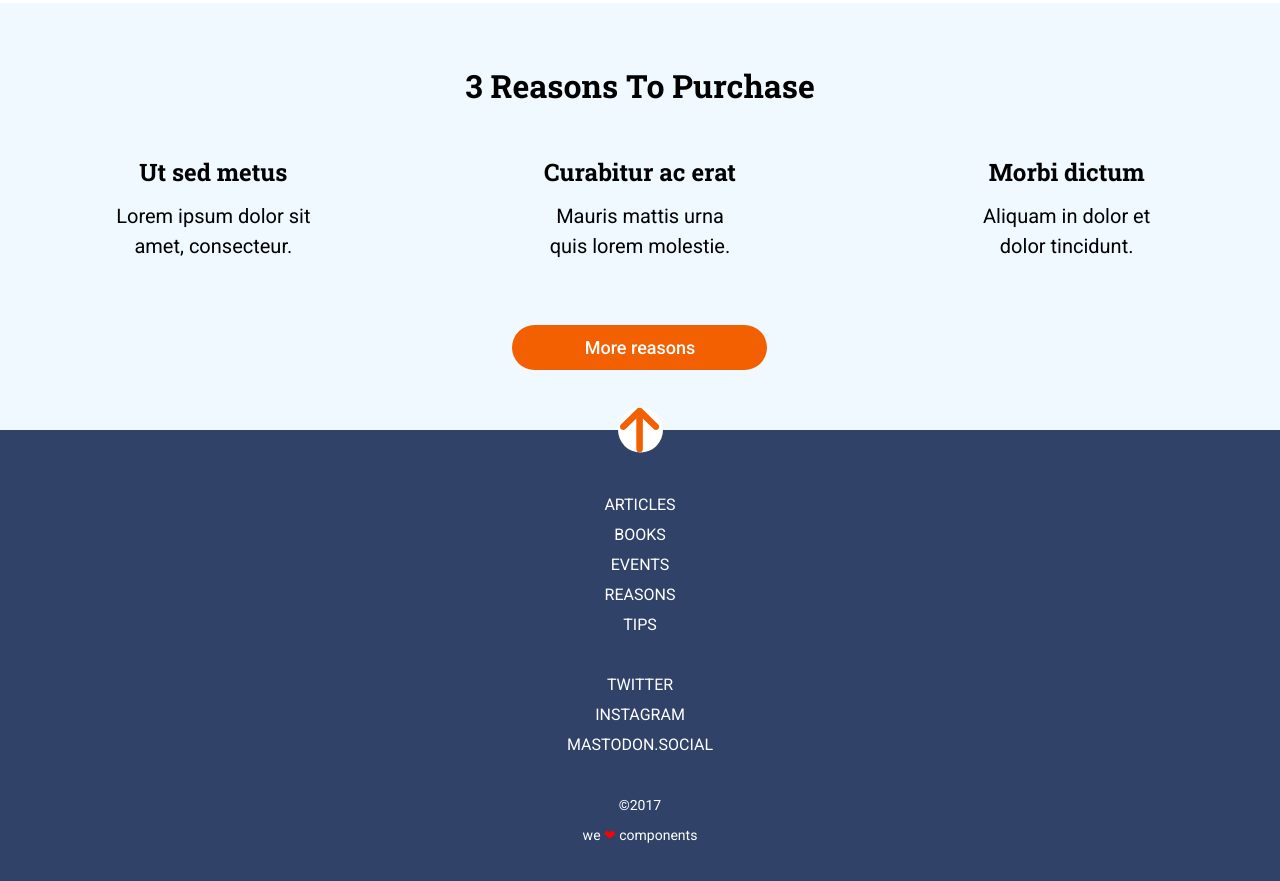
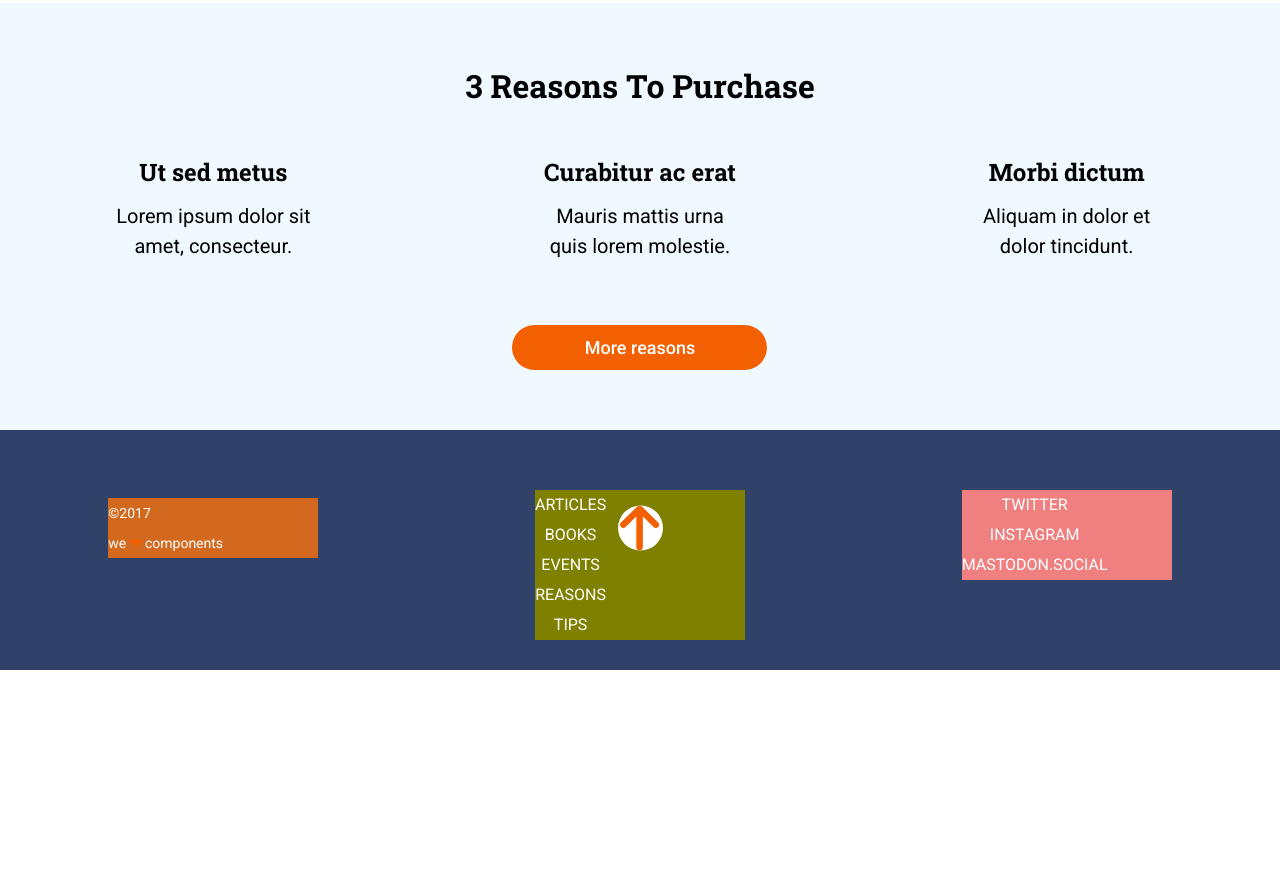
Before and after one commit to Adalab/modulo-1-evaluacion-final-almudenabr, a website: page src/html/index.html in a window 1280 px wide. Shown: the part 1147-2028 px from the top of the page. After the commit the page ends 1817 px from the top, so only its background shows below. Drawn offline with nearby package versions, Linux system fonts and the light colour scheme; files that its build step writes are made by us from their sources; files whose address does not match are found by name.

Commit message:
add mediaquery footer tablet

```diff
--- a/src/html/partials/footer.html
+++ b/src/html/partials/footer.html
@@ -6,6 +6,8 @@
   <include src="./footer-links-gral.html"></include>
   <include src="./footer-links-rrss.html"></include>
 
-  <small class="footer__smallCopyRight">&copy;2017</small>
-  <small class="footer__smallWeLove">we <span class="footer__smallWeLove--heart">&#10084</span> components</small>
+  <div class="footer__small" >
+    <small class="footer__small__copyRight">&copy;2017</small>
+    <small class="footer__small__weLove">we <span class="footer__small__weLove--heart">&#10084</span> components</small>
+  </div>
 </footer>
--- a/src/scss/core/_variables.scss
+++ b/src/scss/core/_variables.scss
@@ -10,3 +10,4 @@ $color-orange: #f26002;
 $color-iceblue: #eff9ff;
 $color-footer: #304268; //darkGreyBlue
 $color-text-section1: #4a4a4a;
+$color-heart: #f26002;
--- a/src/scss/layout/_footer.scss
+++ b/src/scss/layout/_footer.scss
@@ -38,15 +38,57 @@
     margin-bottom: 30px;
   }
 
-  &__smallCopyRight,
-  &__smallWeLove {
+  &__small__copyRight,
+  &__small__weLove {
     font-size: 0.875rem; //14px
   }
-  &__smallWeLove {
+  &__small__weLove {
+    &--heart {
+      color: $color-heart;
+    }
+  }
+
+  &__small {
+    font-size: 0.875rem; //14px
     text-transform: lowercase;
     margin-bottom: 45px;
+    display: flex;
+    flex-direction: column;
+    justify-content: center;
+    align-items: center;
     &--heart {
-      color: red;
+      background: chocolate;
+      color: $color-heart;
     }
   }
 }
+@media all and (min-width: 768px) {
+  .footer {
+    display: flex;
+    flex-direction: row;
+    justify-content: space-around;
+
+    &__navList {
+      background: olive;
+      width: 210px;
+      display: flex;
+      order: 1;
+    }
+
+    &__navRrss {
+      background: lightcoral;
+      width: 210px;
+      margin-bottom: 30px;
+      display: flex;
+      flex-direction: row;
+      order: 1;
+    }
+
+    &__small__copyRight,
+    &__small__weLove {
+      background: chocolate;
+      flex-direction: column;
+      width: 210px;
+    }
+  }
+}
```
